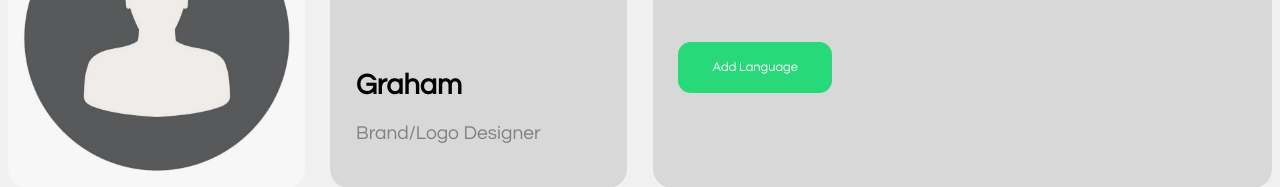
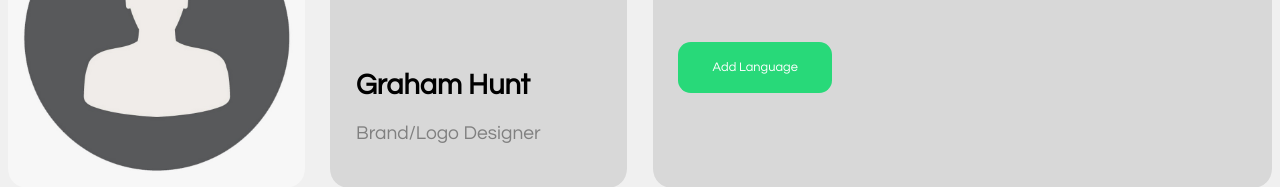
Before and after one commit to ness2003/front-end-entrance-exam-master-yaroshenko-anastasia, a website built with Vite: page index.html in a window 1280 px wide. Shown: the part 159-346 px from the top of the page. Built offline with nearby package versions, Linux system fonts and the light colour scheme.

Commit message:
Update index.html

```diff
--- a/index.html
+++ b/index.html
@@ -20,7 +20,7 @@
       <div class="card-container">
         <h1>Hello,👋 I am</h1>
         <div class="profile-info">
-          <h2 id="profileName" contenteditable="true">Graham</h2>
+          <h2 id="profileName" contenteditable="true">Graham Hunt</h2>
           <p id="profileTitle" contenteditable="true">Brand/Logo Designer</p>
         </div>
       </div>
```
